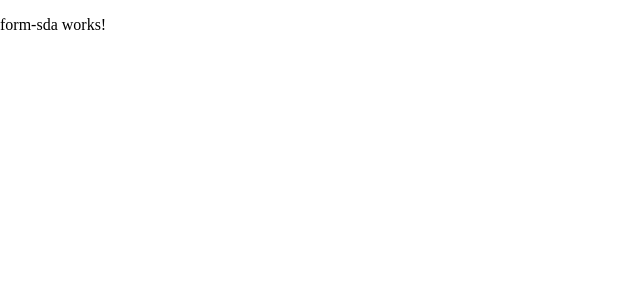
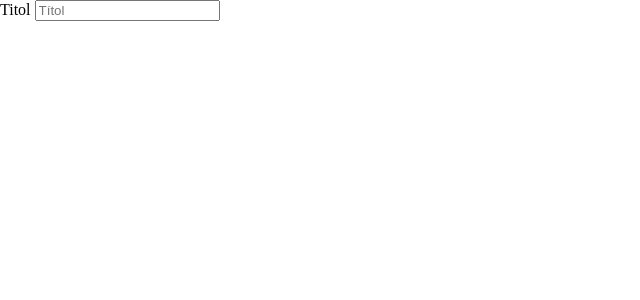
Before and after one commit to GuillemBarris/Registres_curriculars_CRPGA, an Angular app in the folder Registres_curriculars_CRPGA/: page /form-sda in a window 1280 px wide. Shown: the top 300 px of the page, without its empty margins (0-640 px from the left). Built offline with nearby package versions, Linux system fonts and the light colour scheme.

Commit message:
IMPLEMENT TEST: should add new Title

```diff
--- a/Registres_curriculars_CRPGA/src/app/components/form-sda/form-sda.component.html
+++ b/Registres_curriculars_CRPGA/src/app/components/form-sda/form-sda.component.html
@@ -1 +1,3 @@
-<p>form-sda works!</p>
+<label>Titol
+    <input placeholder="Títol" type="text"  name="title">
+</label>
```
Also changed, not shown: Registres_curriculars_CRPGA/src/app/components/form-sda/form-sda.component.ts (line endings or trailing spaces).
